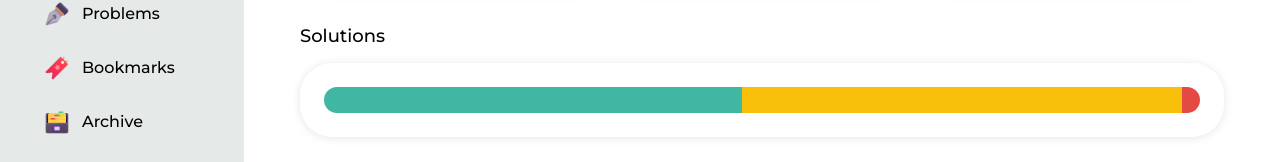
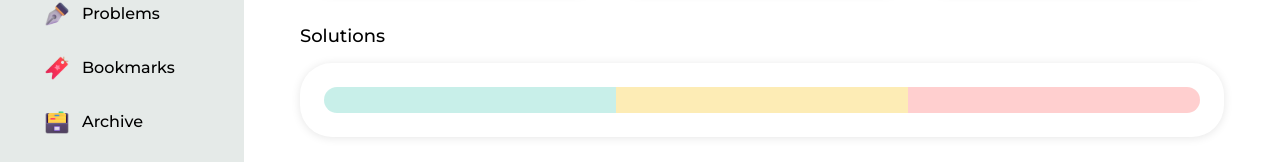
Before and after one commit to aadhavanpl/devDiary, a Next.js app: page /dashboard in a window 1280 px wide. Shown: the part 388-550 px from the top of the page. Built offline with nearby package versions, Linux system fonts and the light colour scheme; no server answers; the database is empty.

Commit message:
Update: solutions bar functionlality

```diff
--- a/app/api/fetchChart/route.js
+++ b/app/api/fetchChart/route.js
@@ -1,6 +1,4 @@
 //Dashboard chart values
-
-// dashboard stat card
 import connectMongoDB from '@/lib/mongodb'
 import { users } from '@/models/users'
 import { NextResponse } from 'next/server'
@@ -12,7 +10,7 @@ export async function POST(req) {
 		const countProblems = await users.aggregate([
 			{
 				$match: {
-					user_email: 'user2@example.com',
+					user_email: user_email,
 				},
 			},
 			{
--- a/app/dashboard/page.js
+++ b/app/dashboard/page.js
@@ -13,45 +13,7 @@ import { useGlobalContext } from '@/lib/utils/globalContext'
 export default function Dashboard() {
 	const [loader, setLoader] = useState(true)
 	const { user } = useGlobalContext()
-
-	useEffect(() => {
-		console.log(user)
-	}, [user])
-
-	// useEffect(() => {
-	// 	const userData = {
-	// 		user_email: 'anaghdeebbugsdkjfn@gmail.com',
-	// 		user_name: 'Aadfaasdfasddasdfashavan',
-	// 		user_photo: 'lmaoadsfasd@google.com',
-	// 	}
-
-	// 	const problemData = {
-	// 		user_email: 'sahelnriaz@gmail.com',
-	// 		qno: 12,
-	// 		code: 'tempcode',
-	// 	}
-
-	// 	fetch('http://localhost:3000/api/users', {
-	// 		method: 'POST',
-	// 		headers: {
-	// 			'Content-Type': 'application/json',
-	// 		},
-	// 		body: JSON.stringify(problemData),
-	// 	})
-	// 		.then((response) => {
-	// 			if (!response.ok) {
-	// 				throw new Error('Failed to add the user.')
-	// 			}
-	// 			return response.json()
-	// 		})
-	// 		.then((data) => {
-	// 			console.log('User added successfully:', data)
-	// 		})
-	// 		.catch((error) => {
-	// 			console.error('Error:', error)
-	// 		})
-	// 	setLoader(false)
-	// }, [])
+	const [solutions, setSolutions] = useState()
 
 	useEffect(() => {
 		async function fetchCountProblems() {
@@ -63,12 +25,10 @@ export default function Dashboard() {
 				}),
 			})
 			const data = await res.json()
-			console.log('problemmsssss', data)
-			setLoader(false)
+			setSolutions(data.countProblems)
 		}
 		fetchCountProblems()
 
-		//For time spent stat card
 		async function fetchDurations() {
 			const res = await fetch('http://localhost:3000/api/fetchDurations', {
 				method: 'POST',
@@ -79,9 +39,7 @@ export default function Dashboard() {
 			})
 			const data = await res.json()
 			console.log('durationnssss', data)
-			setLoader(false)
 		}
-
 		fetchDurations()
 
 		async function fetchChartValues() {
@@ -94,9 +52,9 @@ export default function Dashboard() {
 			})
 			const data = await res.json()
 			console.log('chartttt', data)
-			setLoader(false)
 		}
 		fetchChartValues()
+		setLoader(false)
 	}, [])
 
 	return (
@@ -114,7 +72,7 @@ export default function Dashboard() {
 					</div>
 					<div>
 						<SubHeading subheading='Solutions' />
-						<Solutions />
+						<Solutions solutions={solutions} />
 					</div>
 					<div>
 						<SubHeading subheading='Progress' />
--- a/app/globals.css
+++ b/app/globals.css
@@ -20,8 +20,11 @@ body::-webkit-scrollbar {
 	--white: #ffffff;
 	--navbar: #e5eae8;
 	--easy: #3fb7a2;
+	--no-easy: rgba(74, 203, 181, 0.3);
 	--medium: #f8c00b;
+	--no-medium: rgba(248, 192, 11, 0.3);
 	--hard: #e44944;
+	--no-hard: rgba(255, 97, 97, 0.3);
 
 	--hover: rgba(0, 0, 0, 0.05);
 	--grey-10: rgba(0, 0, 0, 0.1);
--- a/components/common/Solutions.js
+++ b/components/common/Solutions.js
@@ -2,29 +2,57 @@
 import React, { useEffect, useState } from 'react'
 import styles from './solutions.module.css'
 
-export default function Solutions() {
+export default function Solutions({ solutions }) {
 	const [widths, setWidths] = useState()
+	const [noEasy, setNoEasy] = useState(false)
+	const [noMedium, setNoMedium] = useState(false)
+	const [noHard, setNoHard] = useState(false)
 
 	useEffect(() => {
-		const width = window.innerWidth - 356
-		let data = [114, 120, 5]
-		const sum = data.reduce((a, b) => a + b, 0)
-		const widths = [(data[0] / sum) * width, (data[1] / sum) * width, (data[2] / sum) * width]
-		setWidths(widths)
-	}, [])
+		if (solutions) {
+			let data = [0, 0, 0]
+			for (let i = 0; i < solutions.length; i++) {
+				if (solutions[i].difficulty == 'Easy') data[0] = solutions[i].count
+				else if (solutions[i].difficulty == 'Medium') data[1] = solutions[i].count
+				else if (solutions[i].difficulty == 'Hard') data[2] = solutions[i].count
+			}
+
+			if (data[0] == 0 || data[1] == 0 || data[2] == 0) {
+				if (data[0] == 0) setNoEasy(true)
+				if (data[1] == 0) setNoMedium(true)
+				if (data[2] == 0) setNoHard(true)
+				data[0]++
+				data[1]++
+				data[2]++
+			}
+
+			const width = window.innerWidth - 356
+			const sum = data.reduce((a, b) => a + b, 0)
+			const widths = [(data[0] / sum) * width, (data[1] / sum) * width, (data[2] / sum) * width]
+			console.log(widths)
+			setWidths(widths)
+		}
+	}, [solutions])
 
 	return (
 		<div className={styles.container}>
 			<div className={styles.wrapper}>
 				{widths ? (
 					<>
-						<div className={styles.easy} style={{ width: widths[0] }}></div>
-						<div className={styles.medium} style={{ width: widths[1] }}></div>
-						<div className={styles.hard} style={{ width: widths[2] }}></div>
+						<div
+							className={noEasy ? styles.noEasy : styles.easy}
+							style={{ width: widths[0] }}
+						></div>
+						<div
+							className={noMedium ? styles.noMedium : styles.medium}
+							style={{ width: widths[1] }}
+						></div>
+						<div
+							className={noHard ? styles.noHard : styles.hard}
+							style={{ width: widths[2] }}
+						></div>
 					</>
-				) : (
-					<></>
-				)}
+				) : null}
 			</div>
 		</div>
 	)
--- a/components/common/solutions.module.css
+++ b/components/common/solutions.module.css
@@ -8,21 +8,36 @@
 	display: flex;
 }
 
-.easy {
+.easy,
+.noEasy {
 	border-top-left-radius: 16px;
 	border-bottom-left-radius: 16px;
 	background-color: var(--easy);
 	height: 26px;
 }
 
-.medium {
+.medium,
+.noMedium {
 	background-color: var(--medium);
 	height: 26px;
 }
 
-.hard {
+.hard,
+.noHard {
 	background-color: var(--hard);
 	border-top-right-radius: 16px;
 	border-bottom-right-radius: 16px;
 	height: 26px;
 }
+
+.noEasy {
+	background-color: var(--no-easy);
+}
+
+.noMedium {
+	background-color: var(--no-medium);
+}
+
+.noHard {
+	background-color: var(--no-hard);
+}
```
